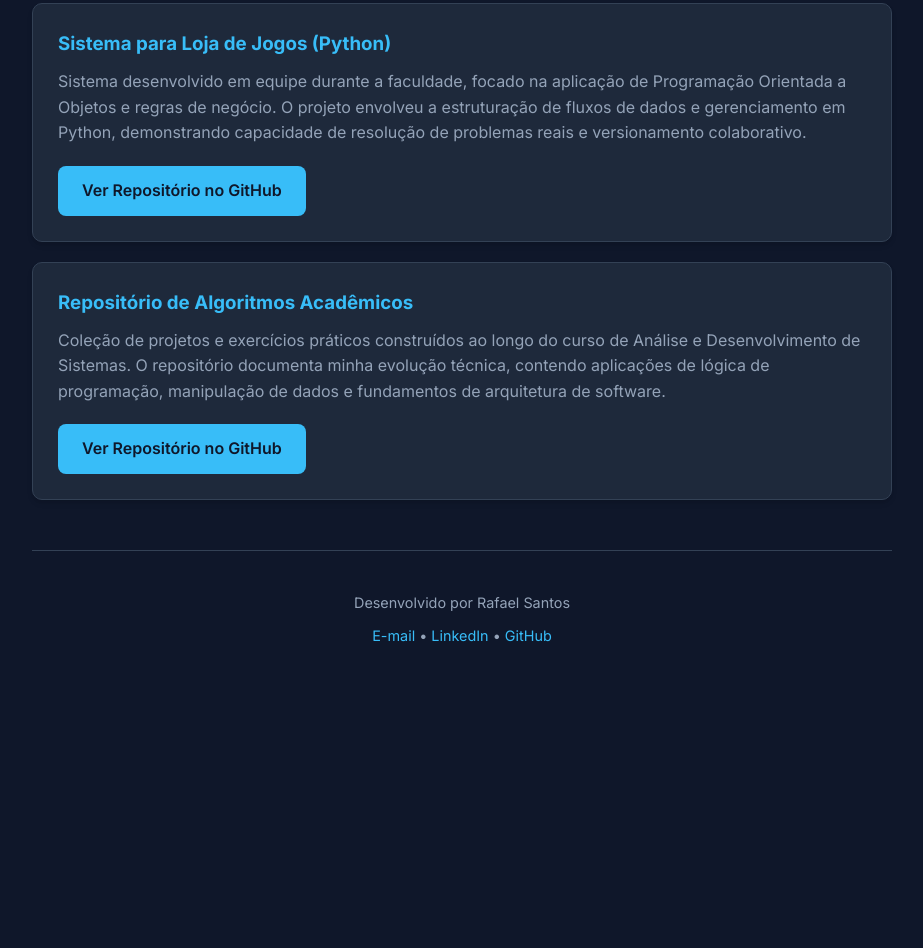
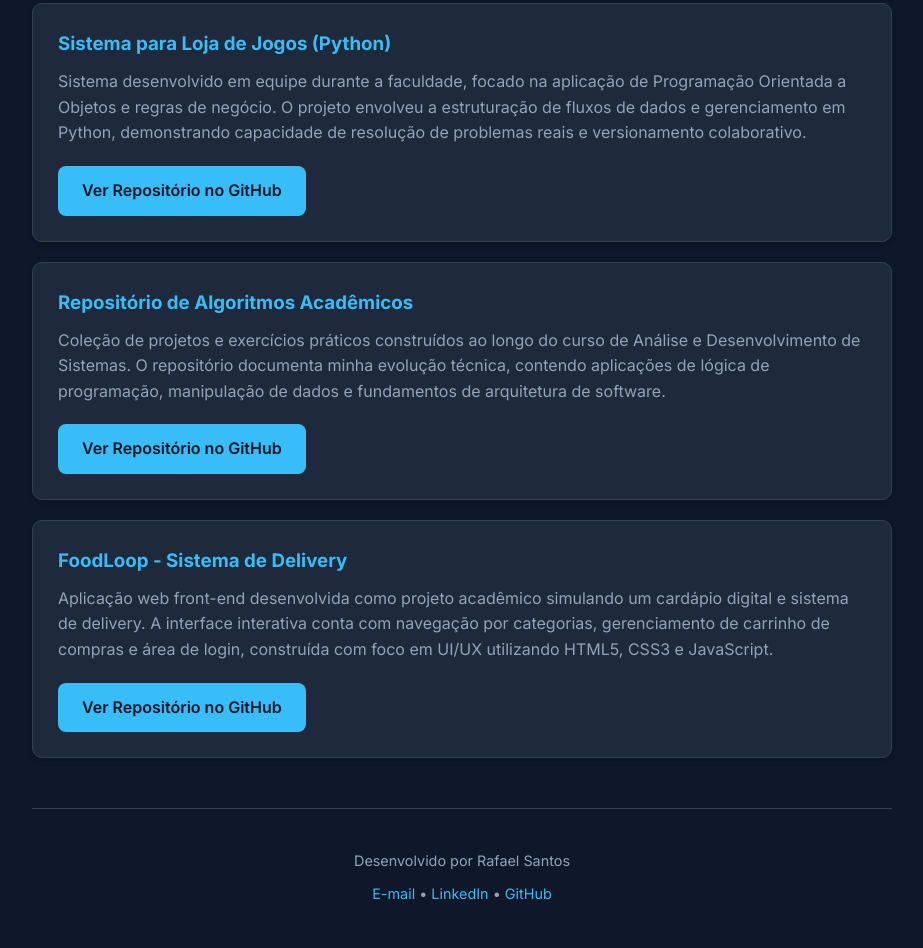
Before and after one commit to Rafael-Santos-Tech/rafael-portfolio, a plain HTML site: page index.html in a window 1280 px wide. Shown: the part 1183-2131 px from the top of the page, without its empty margins (178-1101 px from the left). Before the commit the page ends 1910 px from the top, so only its background shows below. Drawn offline with Linux system fonts and the light colour scheme.

Commit message:
feat: adiciona o projeto FoodLoop na seção de portfólio

```diff
--- a/index.html
+++ b/index.html
@@ -73,6 +73,12 @@
                 <p>Coleção de projetos e exercícios práticos construídos ao longo do curso de Análise e Desenvolvimento de Sistemas. O repositório documenta minha evolução técnica, contendo aplicações de lógica de programação, manipulação de dados e fundamentos de arquitetura de software.</p>
                 <a href="https://github.com/Rafael-Santos-Tech/Faculdade" target="_blank" class="btn">Ver Repositório no GitHub</a>
             </div>
+            <!-- Projeto 3: FoodLoop -->
+            <div class="project-card">
+                <h3>FoodLoop - Sistema de Delivery</h3>
+                <p>Aplicação web front-end desenvolvida como projeto acadêmico simulando um cardápio digital e sistema de delivery. A interface interativa conta com navegação por categorias, gerenciamento de carrinho de compras e área de login, construída com foco em UI/UX utilizando HTML5, CSS3 e JavaScript.</p>
+                <a href="https://github.com/Rafael-Santos-Tech/Projeto-FoodLoop" target="_blank" class="btn">Ver Repositório no GitHub</a>
+            </div>
         </section>
 
         <!-- RODAPÉ -->
```
